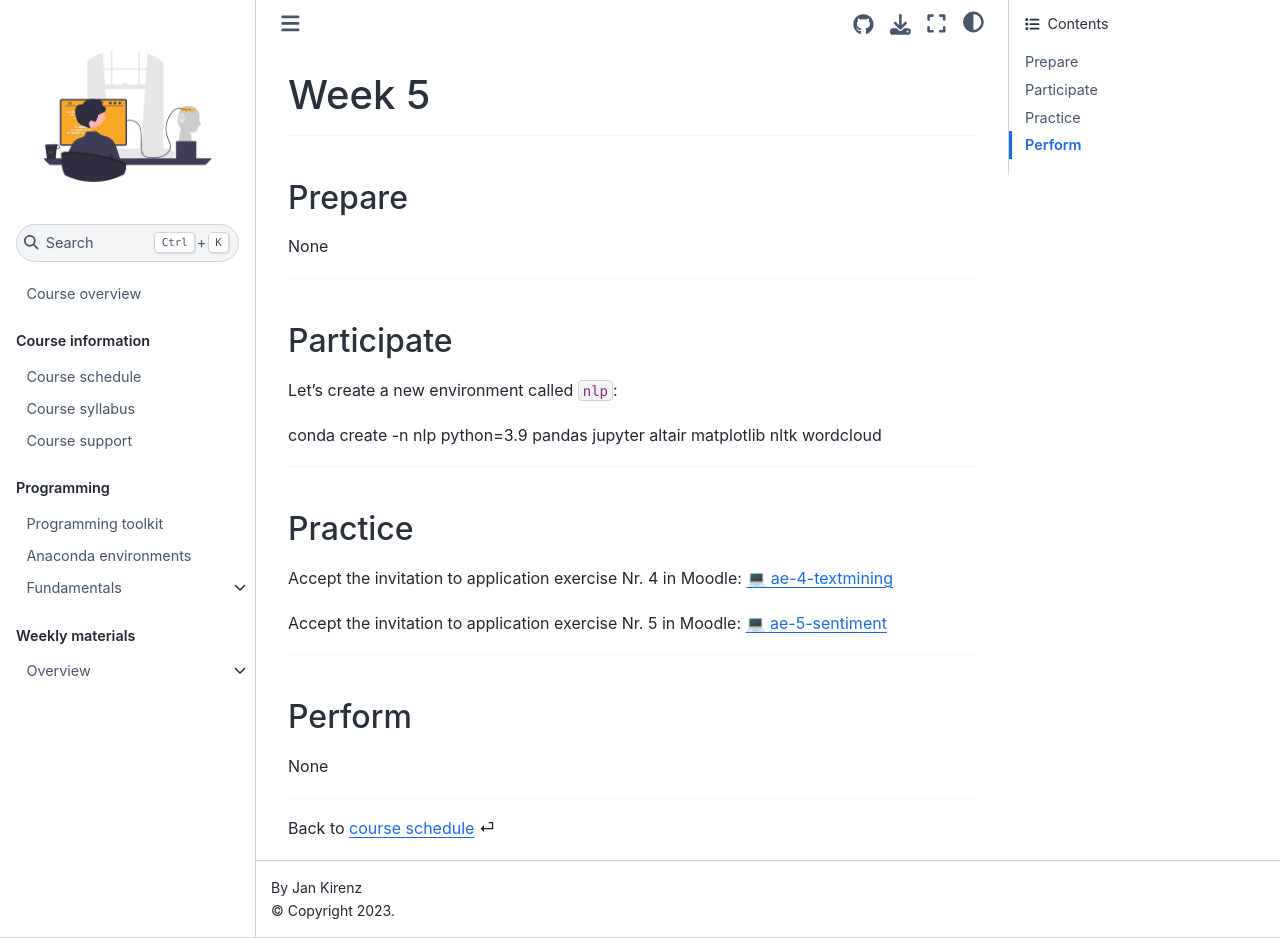
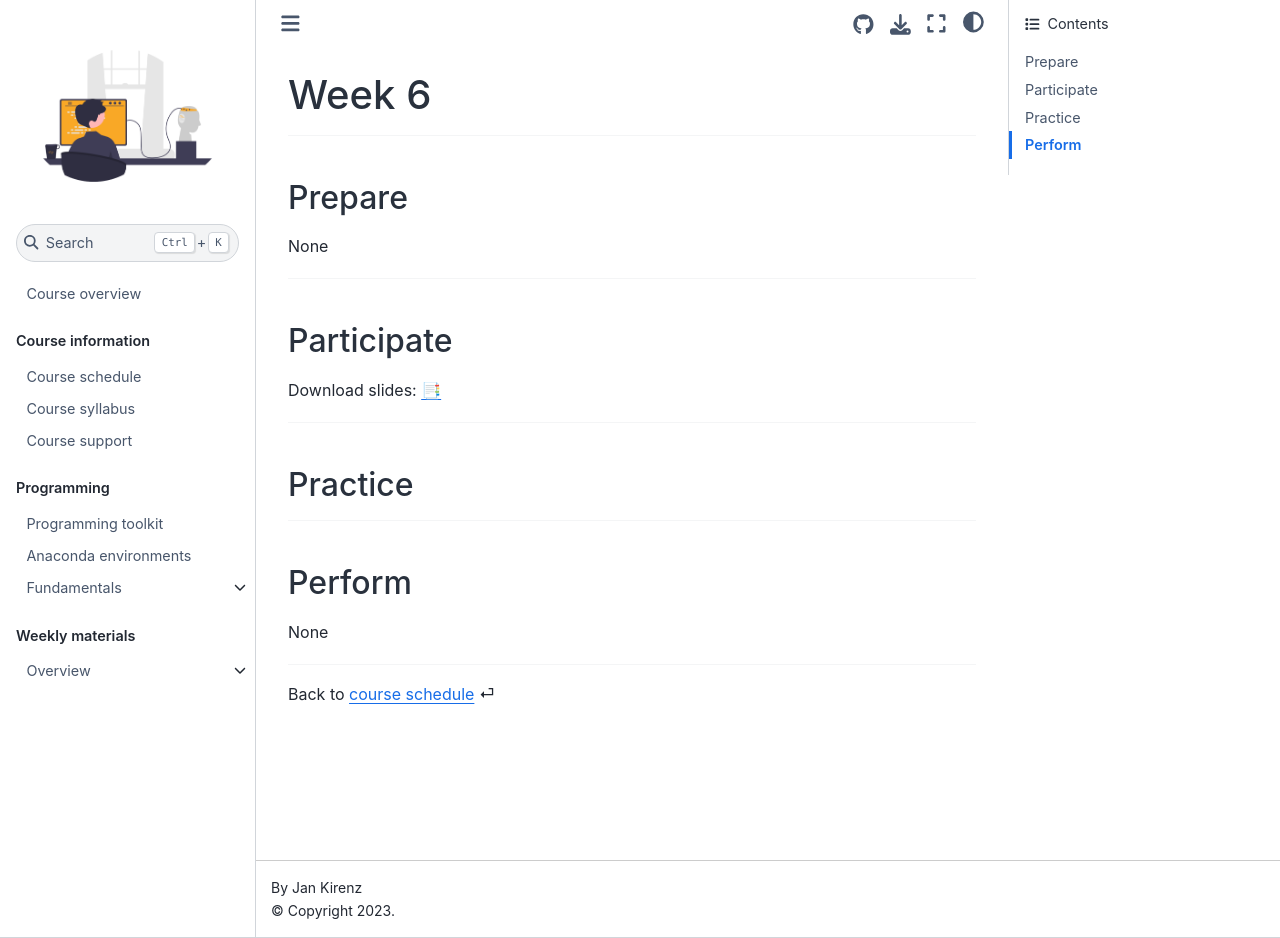
Before and after one commit to ds-ws22/website, a Jupyter Book: the page built from weeks/week6.md, in a window 1280 px wide and 938 px high. Built offline with Jupyter Book 1.0.4 settings and Sphinx 7.4.7 and the Sphinx Book theme 1.1.4, drawn with Linux system fonts in a browser that asks for light colours; comment, search, counter and statistics services are not loaded.

Commit message:
Update week6.md

```diff
--- a/weeks/week6.md
+++ b/weeks/week6.md
@@ -1,4 +1,4 @@
-# Week 5
+# Week 6
 
 
 ---
@@ -15,11 +15,8 @@ None
 ## Participate
 
 
+Download slides: [📑](https://drive.google.com/file/d/1-ZfUfZ671sAIsGPhKhvPfG9_mpgOXuro/view?usp=sharing)
 
-Let's create a new environment called `nlp`:
-
-
-conda create -n nlp python=3.9 pandas jupyter altair matplotlib nltk wordcloud
 
 
 ---
@@ -28,10 +25,7 @@ conda create -n nlp python=3.9 pandas jupyter altair matplotlib nltk wordcloud
 ## Practice
 
 
-Accept the invitation to application exercise Nr. 4 in Moodle: [💻 ae-4-textmining](https://e-learning.hdm-stuttgart.de/moodle/mod/page/view.php?id=262131)
 
-
-Accept the invitation to application exercise Nr. 5 in Moodle: [💻 ae-5-sentiment](https://e-learning.hdm-stuttgart.de/moodle/mod/page/view.php?id=262131)
 
 
 
```
